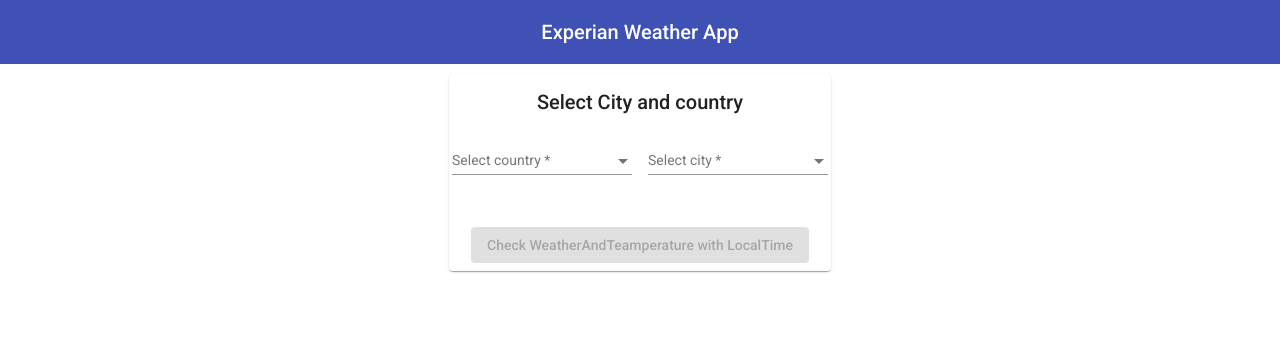
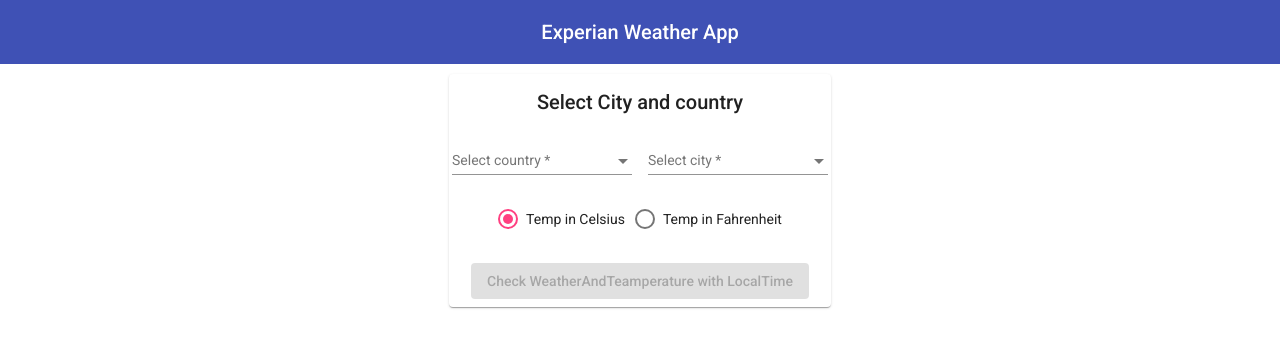
Before and after one commit to alok1Github/ClientApp, an Angular app: page / in a window 1280 px wide. Shown: the top 348 px of the page. Built offline with nearby package versions, Linux system fonts and the light colour scheme.

Commit message:
Apply the differnt temparture input feature

```diff
--- a/src/shared/angular-material.module.ts
+++ b/src/shared/angular-material.module.ts
@@ -9,6 +9,7 @@
 import { MatDialogModule } from '@angular/material/dialog';
 import { MatToolbarModule } from '@angular/material/toolbar';
 import { MatProgressSpinnerModule } from '@angular/material/progress-spinner';
+import { MatRadioModule } from '@angular/material/radio';
 
 
 
@@ -23,7 +24,9 @@
     MatSelectModule,
     MatDialogModule,
     MatToolbarModule,
-    MatProgressSpinnerModule
+    MatRadioModule,
+    MatProgressSpinnerModule,
+    MatCardModule
   ]
 })
 
--- a/src/weather/report/weather-report.component.html
+++ b/src/weather/report/weather-report.component.html
@@ -28,6 +28,15 @@
                                 </mat-select>
                             </mat-form-field>
                         </div>
+                        <br/>
+                        <div>
+                            <div>
+                                <mat-radio-group aria-label="Select an option" formControlName="tempratureUnit">
+                                    <mat-radio-button value="0" [checked]="true">Temp in Celsius</mat-radio-button>
+                                    <mat-radio-button value="1">Temp in Fahrenheit</mat-radio-button>
+                                </mat-radio-group>
+                            </div>
+                        </div>
                     </div>
                 </mat-card-content>
                 <mat-card-actions>
@@ -40,6 +49,7 @@
             </mat-card>
         </form>
     </div>
+
 
     <div class="main-div" *ngIf="weatherReport$|async as report">
         <mat-card class="mat-elevation-z5">
@@ -56,12 +66,11 @@
                         <span class="big-text">{{report.current.condition.text }}  </span>
                     </div>
                 </div>
+
             </mat-card-content>
             <mat-card-actions>
                 <div>
-                    <div>
-                        <button mat-raised-button mat-button color="warn">See temparature in differnt mode</button>
-                    </div>
+
                 </div>
             </mat-card-actions>
         </mat-card>
--- a/src/weather/report/weather-report.component.scss
+++ b/src/weather/report/weather-report.component.scss
@@ -60,6 +60,10 @@
     z-index: 999999;
 }
 
+.mat-radio-button~.mat-radio-button {
+    margin-left: 10px;
+}
+
 .flex-row {
     display: flex;
     flex-direction: row;
--- a/src/weather/report/weather-report.component.ts
+++ b/src/weather/report/weather-report.component.ts
@@ -45,7 +45,8 @@
   ngOnInit(): void {
     this.weatherForm = this.fb.group({
       city: [null, Validators.required],
-      country: [null, Validators.required]
+      country: [null, Validators.required],
+      tempratureUnit: 0
     })
   }
 
--- a/src/weather/weather.service.ts
+++ b/src/weather/weather.service.ts
@@ -44,7 +44,7 @@
     let queryParams = new HttpParams()
       .append("city", request.city.name)
       .append("country", request.country)
-    //.append("TempratureUnit", "1");
+      .append("TempratureUnit", request.tempratureUnit.toString());
 
     return this.http.get<WeatherResult>(this.weatherUrl, { params: queryParams })
       .pipe(shareReplay(1));
```
